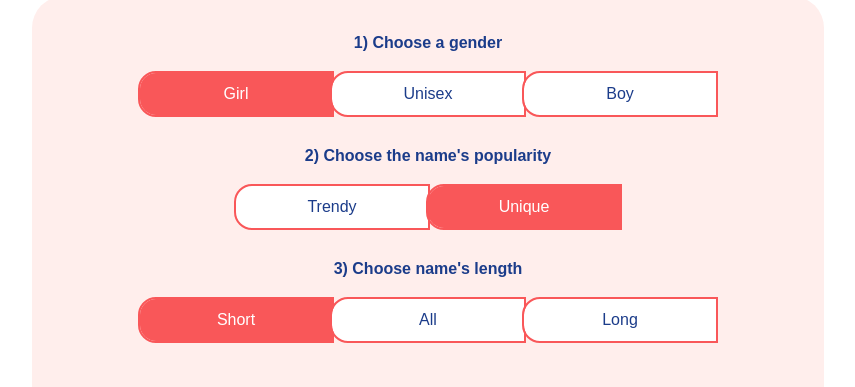
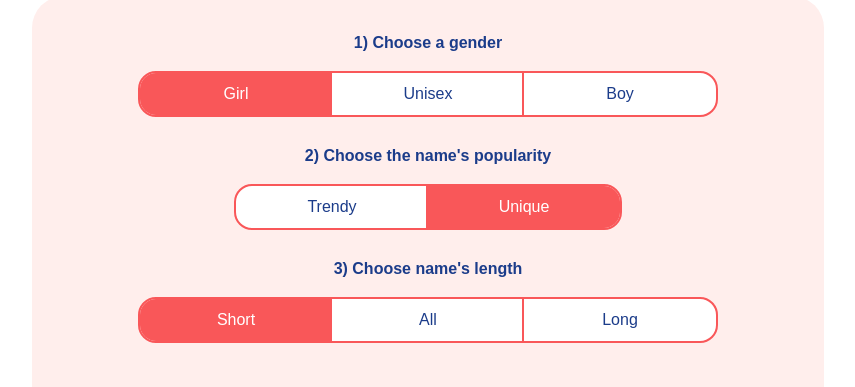
Before and after one commit to Aung-Thu-Zaw/Baby-Name-Generator, a Nuxt app: page / in a window 1280 px wide. Shown: the part 205-592 px from the top of the page, without its empty margins (212-1067 px from the left). Built offline with nearby package versions, Linux system fonts and the light colour scheme.

Commit message:
fix the button class

```diff
--- a/components/Option.vue
+++ b/components/Option.vue
@@ -3,10 +3,10 @@
     <h4>{{ option.title }}</h4>
     <div class="option-buttons">
       <button
-        class="option option-left"
-        v-for="value in option.buttons"
+        class="option"
+        v-for="(value, index) in option.buttons"
         :key="value"
-        :class="{ 'option-active': options[option.category] === value }"
+        :class="computeButtonClasses(value, index)"
         @click="options[option.category] = value"
       >
         {{ value }}
@@ -80,6 +80,18 @@ interface OptionProps {
 }
 
 const props = defineProps<OptionProps>();
+
+const computeButtonClasses = (value, index) => {
+  const classNames = [];
+  if (props.options[props.option.category] === value) {
+    classNames.push("option-active");
+  }
+  if (index === 0) classNames.push("option-left");
+  if (index === props.option.buttons.length - 1)
+    classNames.push("option-right");
+
+  return classNames.join(" ");
+};
 </script>
 
 <style scoped>
```
